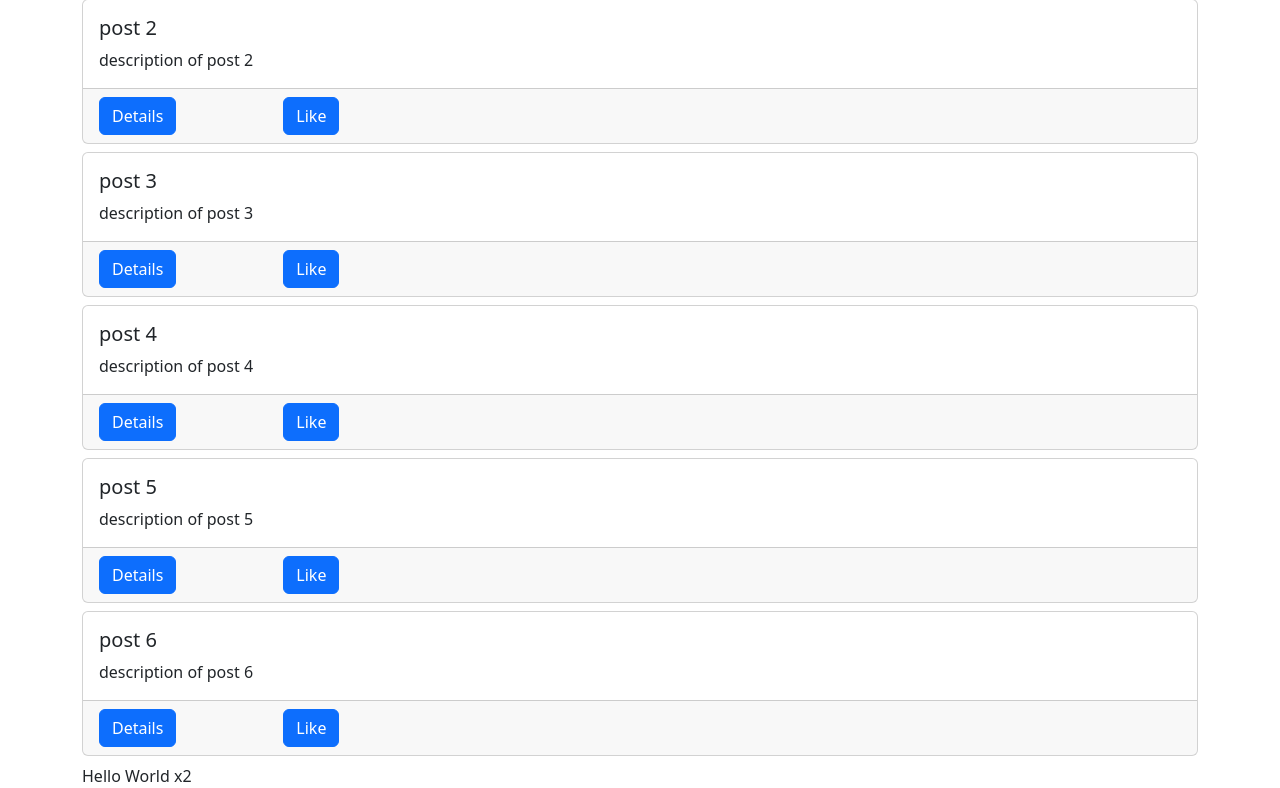
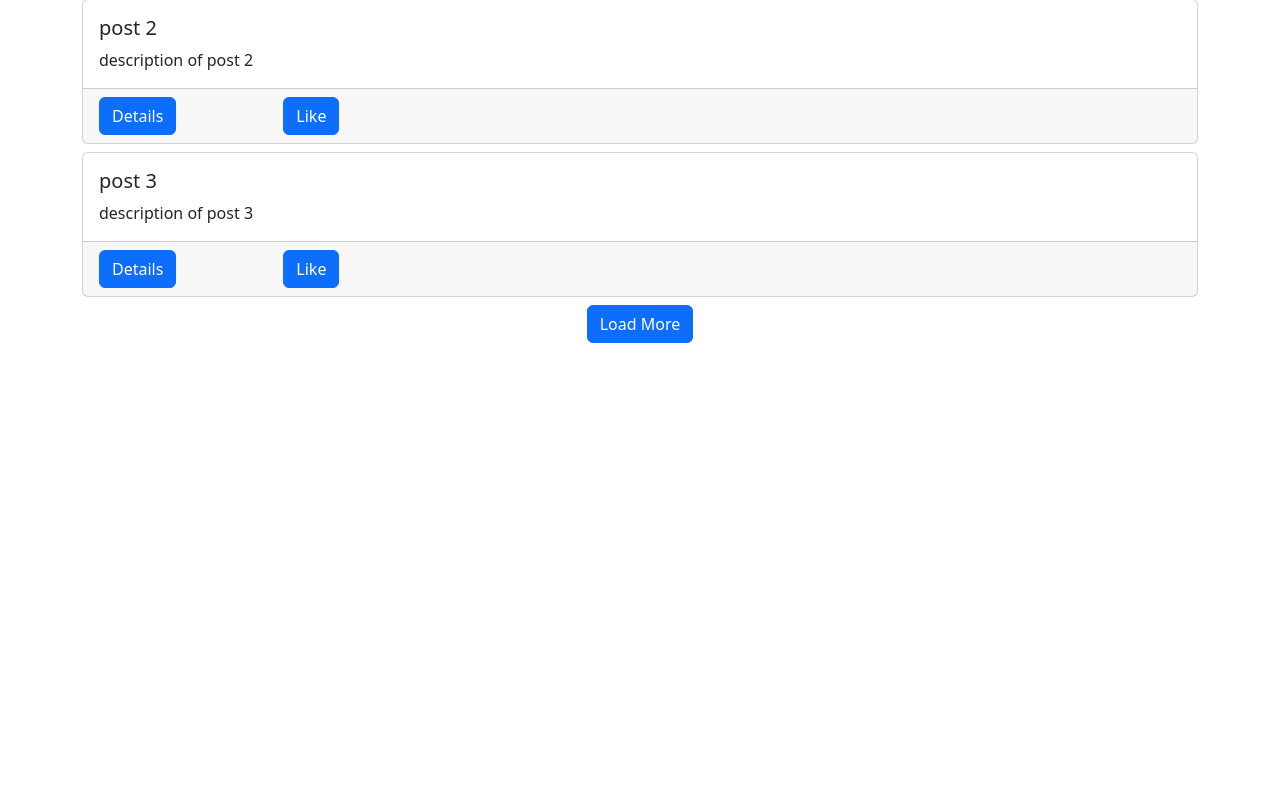
Before and after one commit to rdgitwork/NAT_Assignment4, a Django app: page / in a window 1280 px wide. Shown: the part 170-958 px from the top of the page. After the commit the page ends 513 px from the top, so only its background shows below. Run offline with Django 5.2, Linux system fonts and the light colour scheme; data comes from the database, SQL or seed files in the repository; data that the repository does not hold is empty.

Commit message:
Add load more button to load more than 3 post and also set path of the post in urls.py.

```diff
--- a/dj_ajax/src/posts/static/posts/main.js
+++ b/dj_ajax/src/posts/static/posts/main.js
@@ -1,25 +1,17 @@
 console.log('hello world')
 
-const helloWorldBox = document.getElementById('hello-world')
+
 const postsBox = document.getElementById('posts-box')
 const spinnerBox = document.getElementById('spinner-box')
+const loadBtn = document.getElementById('load-btn')
 
 
+let visible = 3
+
+const getData = () => {
     $.ajax({
         type: 'GET',
-    url: '/hello-world/',
-    success: function(response) {
-        console.log('success', response.text)
-        helloWorldBox.textContent = response.text
-    },
-    error: function(error) {
-        console.log('error', error)
-    }
-})
-
-$.ajax({
-    type: 'GET',
-    url: '/data/',
+        url: `/data/${visible}/`,
         success: function(response) {
             console.log(response)
             const data = response.data
@@ -52,3 +44,13 @@ $.ajax({
             console.log('error', error)
         }
     })
+}
+
+
+loadBtn.addEventListener('click', () => {
+    spinnerBox.classList.remove('not-visible')
+    visible += 3
+    getData()
+})
+
+getData()
--- a/dj_ajax/src/posts/templates/posts/main.html
+++ b/dj_ajax/src/posts/templates/posts/main.html
@@ -2,11 +2,12 @@
 {% extends "base.html" %} {% load static %} {% block scripts %}
 <script src="{% static 'posts/main.js' %}" defer></script>
 {% endblock scripts %} {% block titles %} posts {% endblock titles %} {% block content %}
+
 <div id="spinner-box" class="text-center">
-    <div class="spinner-border" role="status">
-        <span class="visually-hidden">Loading..</span>
-    </div>
+    <div class="spinner-border" role="status"></div>
 </div>
 <div id="posts-box"></div>
-<div id="hello-world"></div>
+<div class="text-center mb-3" id="end-box">
+    <button class="btn btn-primary" id="load-btn">Load More</button>
+</div>
 {% endblock content %}
--- a/dj_ajax/src/posts/urls.py
+++ b/dj_ajax/src/posts/urls.py
@@ -11,7 +11,7 @@ app_name = 'posts'
 urlpatterns = [
     path('', post_list_and_create, name='main-board'),
 
-    path('data/', load_post_data_view, name='posts-data'),
+    path('data/<int:num_posts>/', load_post_data_view, name='posts-data'),
 
     path('hello-world/', hello_world_view, name='hello-world'),
 ]
--- a/dj_ajax/src/posts/views.py
+++ b/dj_ajax/src/posts/views.py
@@ -10,7 +10,12 @@ def post_list_and_create(request):
     qs = Post.objects.all()
     return render(request, 'posts/main.html', {'qs': qs})
 
-def load_post_data_view(request):
+def load_post_data_view(request, num_posts):
+    visible = 3
+    upper = num_posts
+    lower = upper - visible
+    size = Post.objects.all().count()
+
     qs = Post.objects.all()
     data = []
     for obj in qs:
@@ -18,10 +23,11 @@ def load_post_data_view(request):
             'id': obj.id,
             'title': obj.title,
             'body': obj.body,
+            'liked' : True if request.user in obj.liked.all() else False,
             'author': obj.author.user.username
         }
         data.append(item)
-    return JsonResponse({'data': data})
+    return JsonResponse({'data': data[lower:upper],'size': size})
 
 def hello_world_view(request):
     return JsonResponse({'text': 'Hello World x2'})
```
Lines whose indentation alone changed are shown as unchanged.
